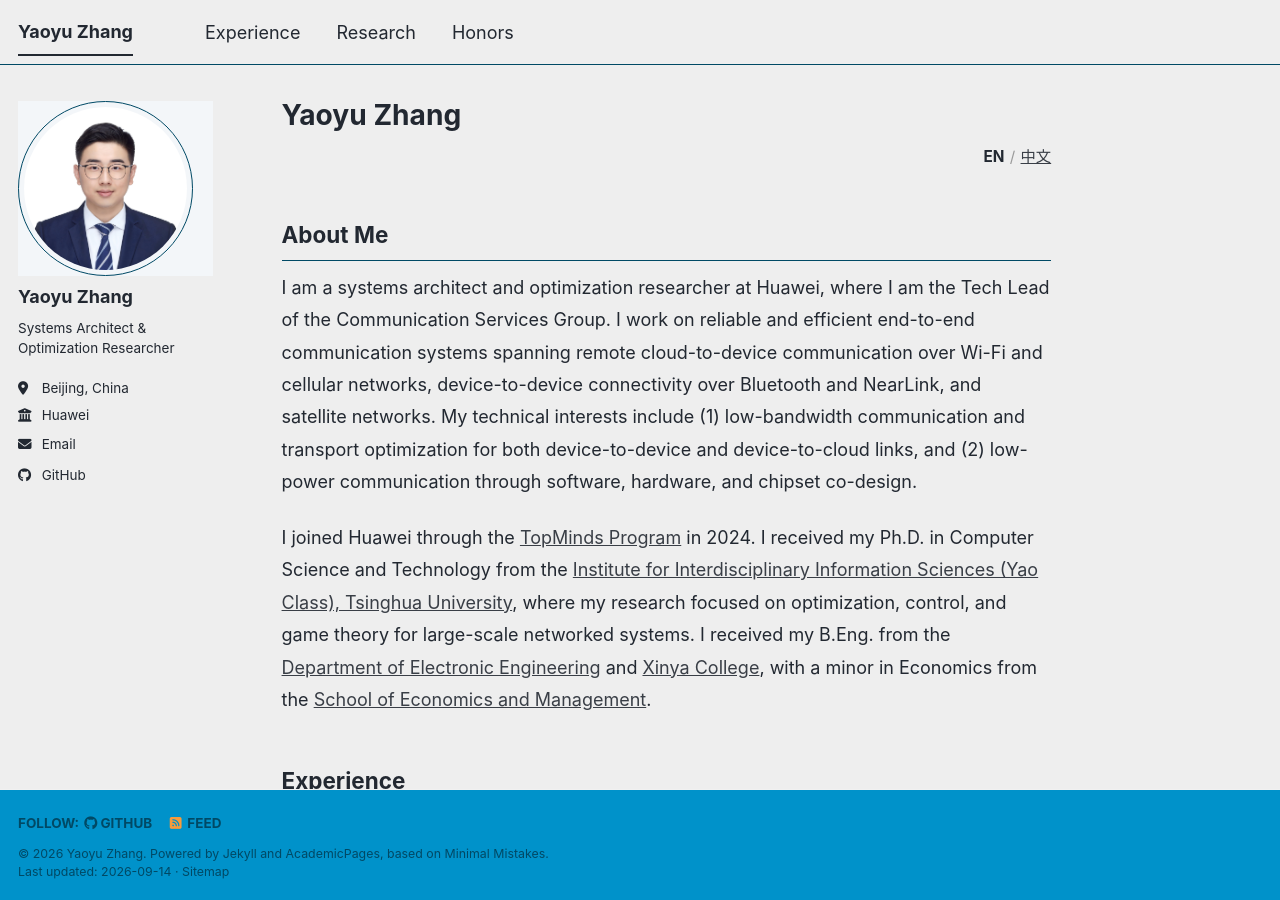
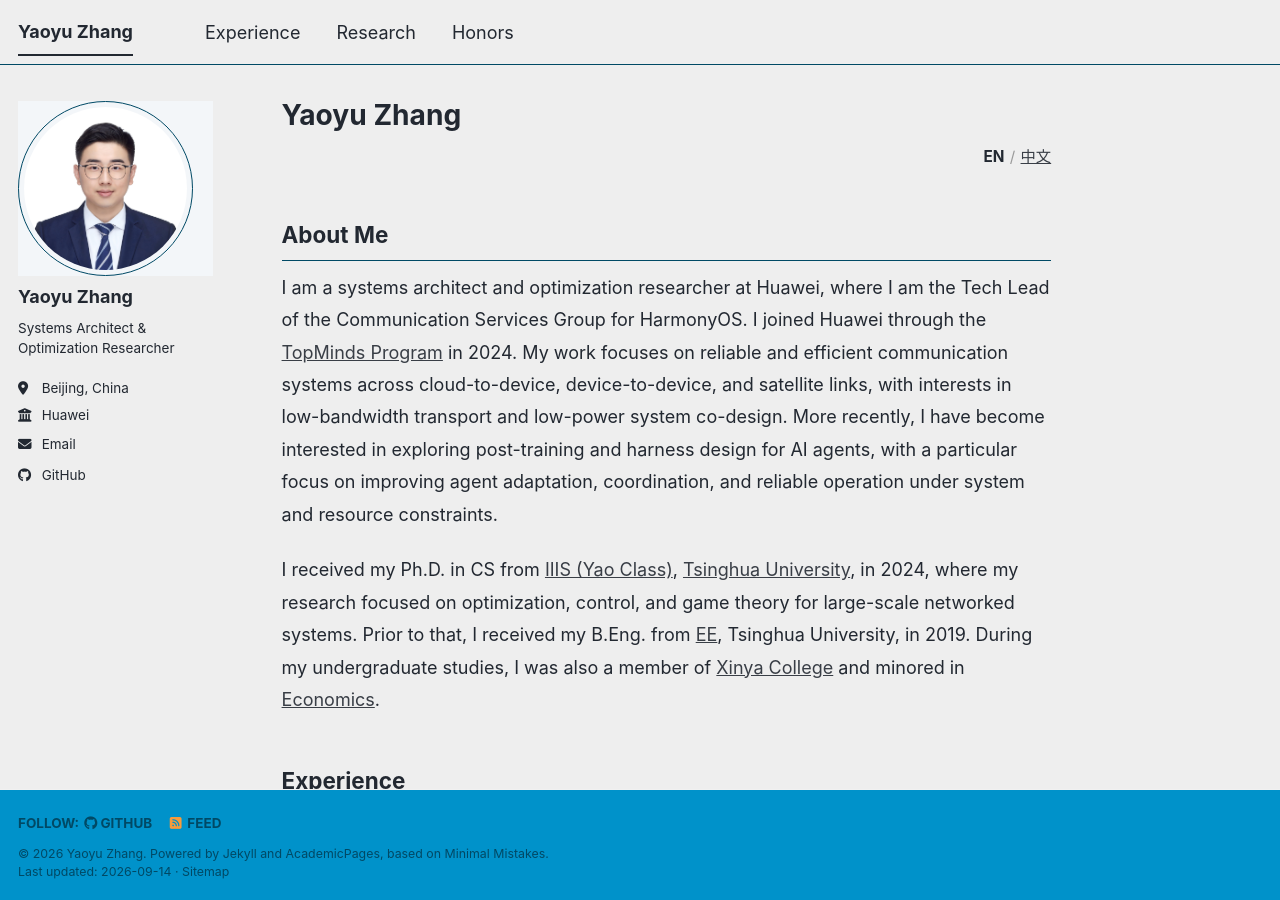
Before and after one commit to yaoyu-zhang/yaoyu-zhang.github.io, a Jekyll site: the page built from _pages/about.md, in a window 1280 px wide and 900 px high. Built offline with Jekyll 4.4.1, drawn with Linux system fonts in a browser that asks for light colours; a style sheet for code colours, icons or effects is not loaded.

Commit message:
Refine bilingual About Me introduction

```diff
--- a/_pages/about.md
+++ b/_pages/about.md
@@ -16,9 +16,9 @@ redirect_from:
 
 ## About Me
 
-I am a systems architect and optimization researcher at Huawei, where I am the Tech Lead of the Communication Services Group. I work on reliable and efficient end-to-end communication systems spanning remote cloud-to-device communication over Wi-Fi and cellular networks, device-to-device connectivity over Bluetooth and NearLink, and satellite networks. My technical interests include (1) low-bandwidth communication and transport optimization for both device-to-device and device-to-cloud links, and (2) low-power communication through software, hardware, and chipset co-design.
+I am a systems architect and optimization researcher at Huawei, where I am the Tech Lead of the Communication Services Group for HarmonyOS. I joined Huawei through the [TopMinds Program](https://career.huawei.com/cn/young-genius) in 2024. My work focuses on reliable and efficient communication systems across cloud-to-device, device-to-device, and satellite links, with interests in low-bandwidth transport and low-power system co-design. More recently, I have become interested in exploring post-training and harness design for AI agents, with a particular focus on improving agent adaptation, coordination, and reliable operation under system and resource constraints.
 
-I joined Huawei through the [TopMinds Program](https://career.huawei.com/cn/young-genius) in 2024. I received my Ph.D. in Computer Science and Technology from the [Institute for Interdisciplinary Information Sciences (Yao Class), Tsinghua University](https://iiis.tsinghua.edu.cn/en/), where my research focused on optimization, control, and game theory for large-scale networked systems. I received my B.Eng. from the [Department of Electronic Engineering](https://www.ee.tsinghua.edu.cn/en/index.htm) and [Xinya College](https://www.xyc.tsinghua.edu.cn/en/), with a minor in Economics from the [School of Economics and Management](https://www.sem.tsinghua.edu.cn/en/).
+I received my Ph.D. in CS from [IIIS (Yao Class)](https://iiis.tsinghua.edu.cn/en/), [Tsinghua University](https://www.tsinghua.edu.cn/en/), in 2024, where my research focused on optimization, control, and game theory for large-scale networked systems. Prior to that, I received my B.Eng. from [EE](https://www.ee.tsinghua.edu.cn/en/index.htm), Tsinghua University, in 2019. During my undergraduate studies, I was also a member of [Xinya College](https://www.xyc.tsinghua.edu.cn/en/) and minored in [Economics](https://www.sem.tsinghua.edu.cn/en/).
 
 ## Experience
 {: #experience }
```
Also changed, not shown: _pages/about-zh.md (+2 -2 lines).
